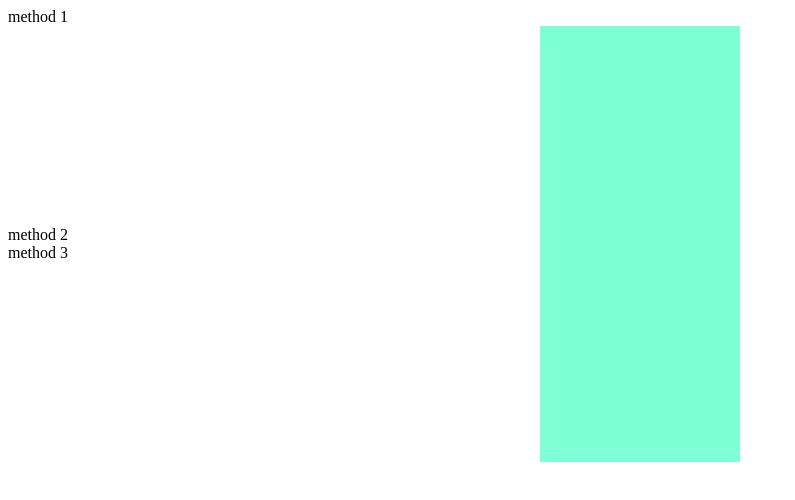
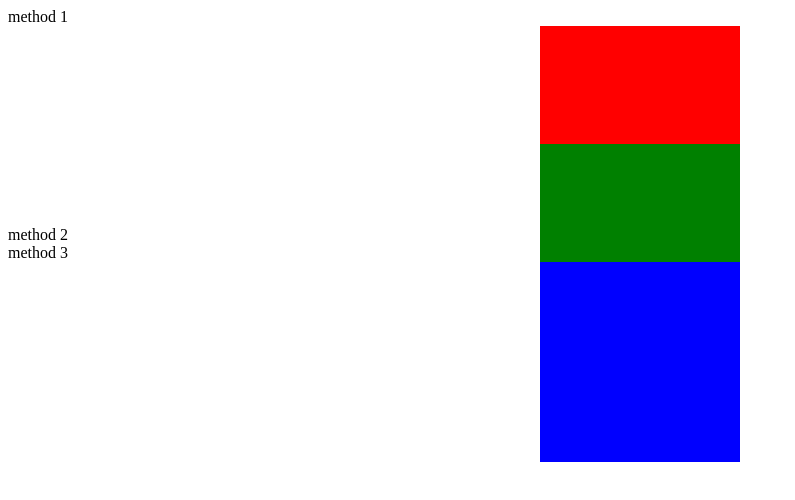
Before and after one commit to roshansachan/center-align, a plain HTML site: page index.html in a window 1280 px wide. Shown: the whole page, without its empty margins (0-795 px from the left). Drawn offline with Linux system fonts and the light colour scheme.

Commit message:
first commit

```diff
--- a/index.html
+++ b/index.html
@@ -17,7 +17,7 @@
         .method-1 .centered-box{
             width: 200px;
             height:200px;
-            background-color: aquamarine;
+            background-color: red;
         }
 
         .method-2{
@@ -28,7 +28,7 @@
 
             width: 200px;
             height:200px;
-            background-color: aquamarine;
+            background-color: green;
 
             position: absolute;
             left: 50%;
@@ -46,7 +46,7 @@
 
             width: 200px;
             height:200px;
-            background-color: aquamarine;
+            background-color: blue;
 
             position: absolute;
             left: 50%;
```
